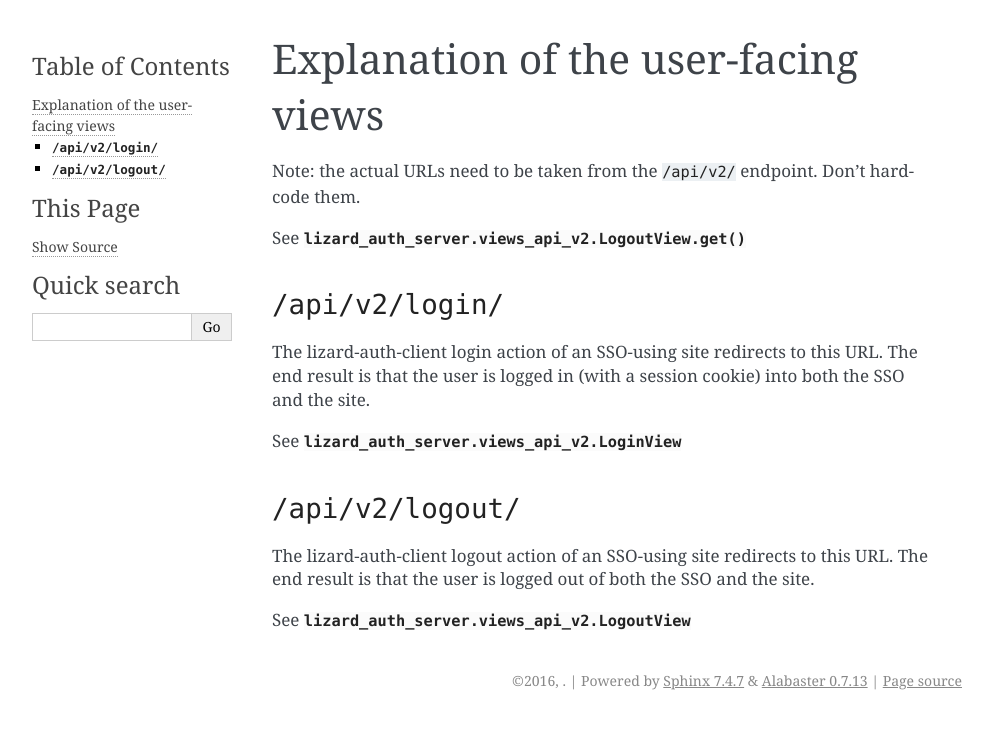
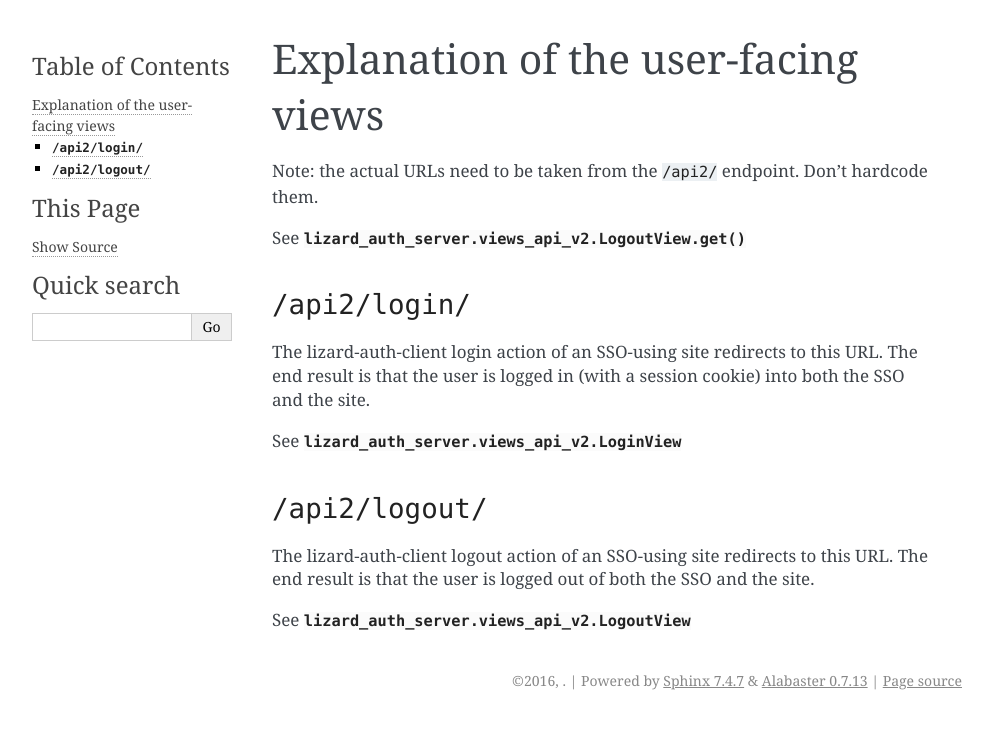
Before and after one commit to lizardsystem/lizard-auth-server, a Sphinx documentation site: the page built from doc/source/explanation_views.rst, in a window 1280 px wide. Shown: the top 729 px of the page, without its empty margins (148-1141 px from the left). Built offline with Sphinx 7.4.7, drawn with Linux system fonts in a browser that asks for light colours; the version number is read from the project's files by our own code.

Commit message:
Adjusted documentation for the /api/v2 to /api2/ change

```diff
--- a/doc/source/explanation_api.rst
+++ b/doc/source/explanation_api.rst
@@ -2,7 +2,7 @@ Explanation of how to use the API
 =================================
 
 
-``/api/v2/``
+``/api2/``
 ------------
 
 Startpoint of the API that returns the available urls. This way there's no
@@ -11,7 +11,7 @@ need for hardcoded URLs in lizard-auth-client anymore!
 See :class:`lizard_auth_server.views_api_v2.StartView`
 
 
-``/api/v2/check_credentials/``
+``/api2/check_credentials/``
 ------------------------------
 
 Use it to directly check username/password credentials with the SSO. So:
--- a/doc/source/explanation_views.rst
+++ b/doc/source/explanation_views.rst
@@ -1,13 +1,13 @@
 Explanation of the user-facing views
 ====================================
 
-Note: the actual URLs need to be taken from the ``/api/v2/`` endpoint. Don't
+Note: the actual URLs need to be taken from the ``/api2/`` endpoint. Don't
 hardcode them.
 
 See :meth:`lizard_auth_server.views_api_v2.LogoutView.get`
 
 
-``/api/v2/login/``
+``/api2/login/``
 ------------------
 
 The lizard-auth-client login action of an SSO-using site redirects to this
@@ -17,7 +17,7 @@ both the SSO and the site.
 See :class:`lizard_auth_server.views_api_v2.LoginView`
 
 
-``/api/v2/logout/``
+``/api2/logout/``
 -------------------
 
 The lizard-auth-client logout action of an SSO-using site redirects to this
```
